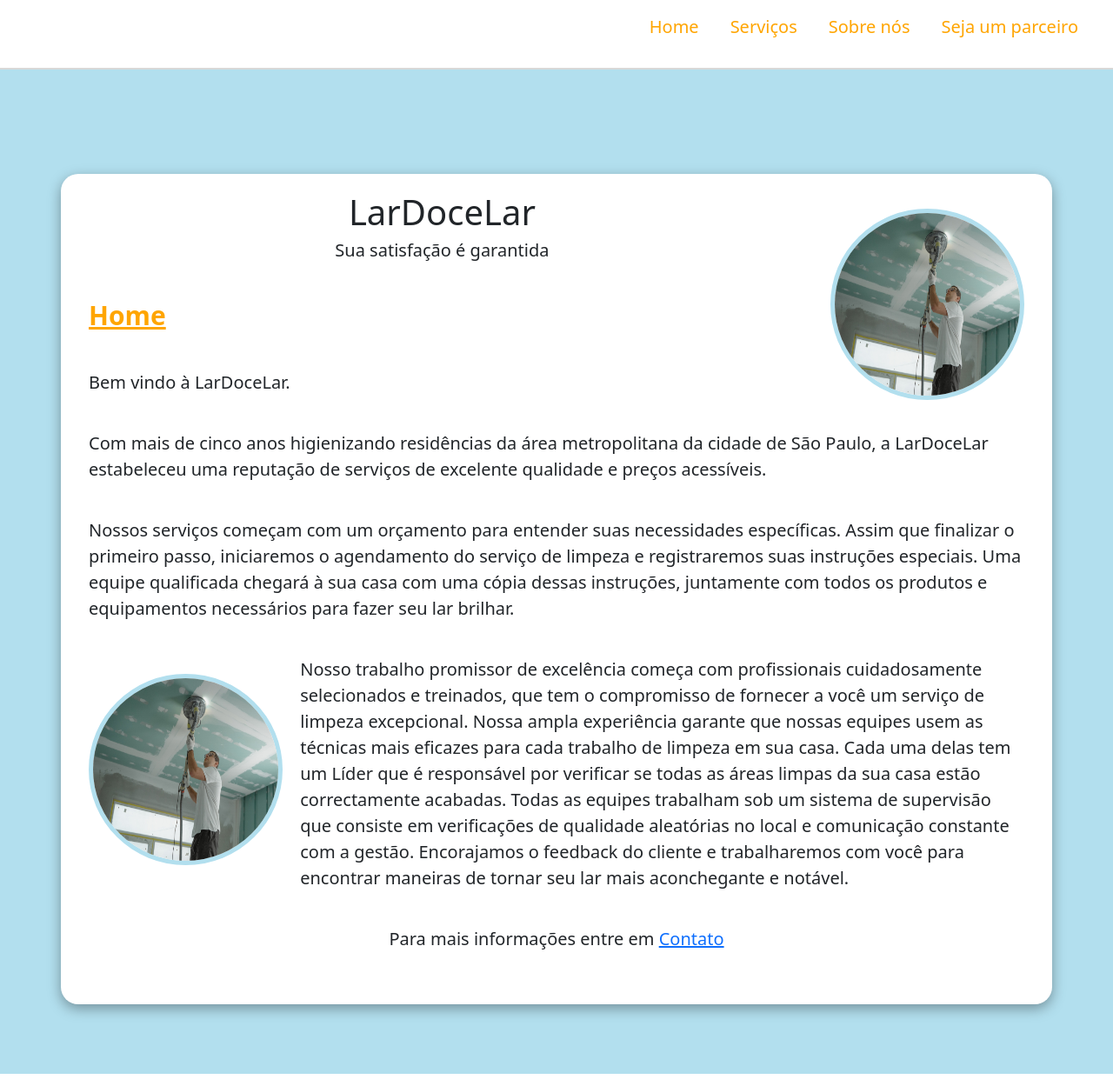
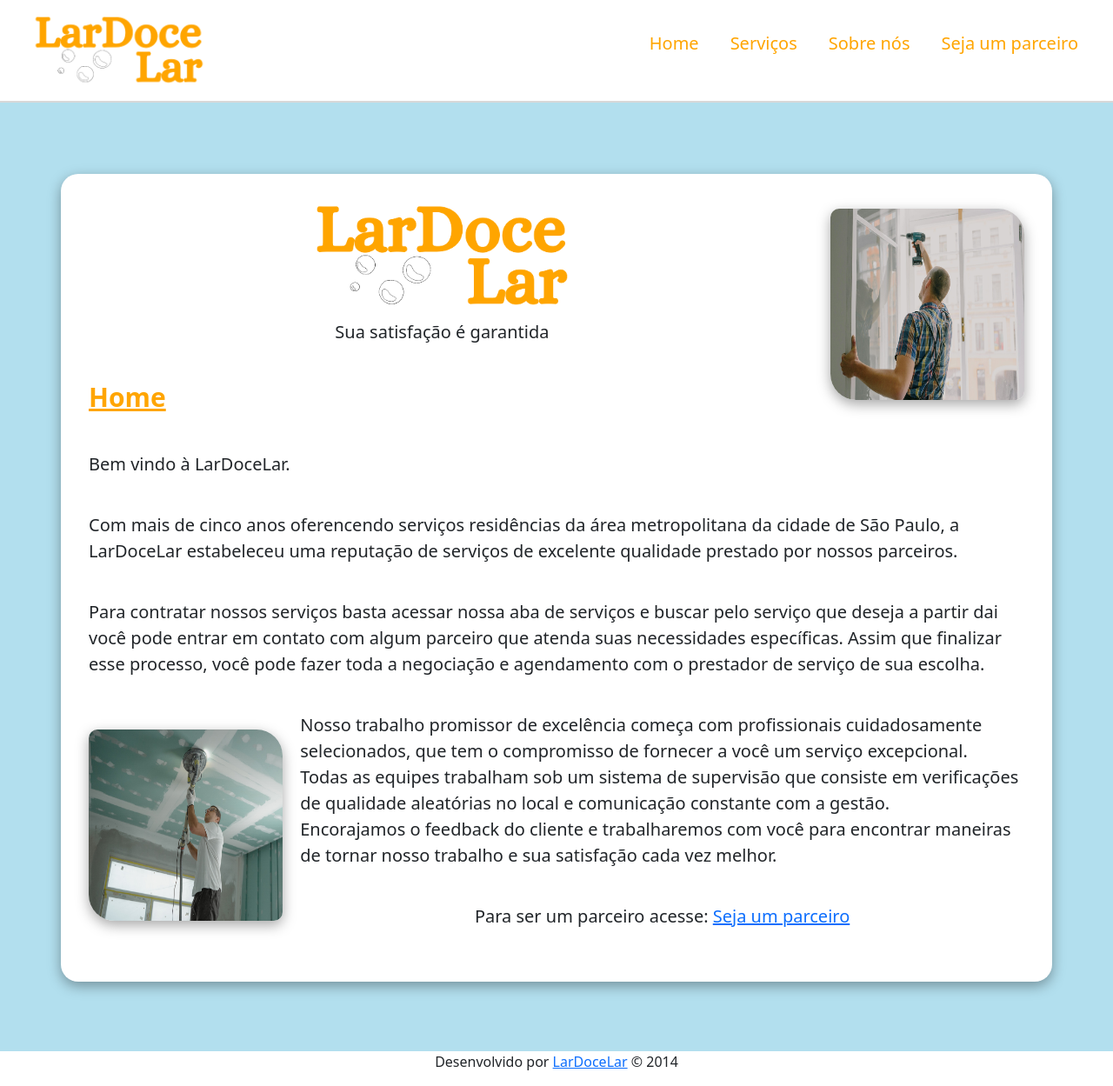
Before and after one commit to 1rafahub/ProjetoUni9-3-Semestre-, a Flask app: page / in a window 1280 px wide. Shown: the whole page at 87% size. Run offline with Flask 2, Linux system fonts and the light colour scheme; data that the repository does not hold is empty; some libraries are stand-ins or nearby versions.

Commit message:
adicionado rotas de erro 404 e 500 / adicionado html sobre nós / ajustado layout da página home / adicionado Logo LarDoceLar

```diff
--- a/controllers/routes.py
+++ b/controllers/routes.py
@@ -3,6 +3,16 @@
 from connection import connection_db
 import requests
 import json
+
+@app.errorhandler(404)
+def not_found(e):
+
+  return render_template("./404/404.html")
+
+@app.errorhandler(500)
+def internal_error(e):
+
+  return render_template("./500/500.html")
 
 
 @app.route("/", methods = ['GET'])
@@ -59,6 +69,6 @@
 def contato():
     return render_template("./contato/contato.html")
 
-@app.route("/sobre_nos")
+@app.route("/sobrenos")
 def sobre_nos():
     return render_template("./sobre_nos/sobre_nos.html")
--- a/static/css/home.css
+++ b/static/css/home.css
@@ -1,4 +1,8 @@
-
+.img-logo-home{
+        height: 150px;
+        width: 350px;
+        object-fit: contain;
+}
 
 .corpo{
     padding-top: 20px;
@@ -36,19 +40,19 @@
 .circle-home{
     z-index: -1;
     position: absolute;
-    border-radius: 50%;
     background-color: white;
     min-height: 220px;
     height: auto;
     min-width: 250px;
     width: auto;
     margin-left: 150px;
+    border-radius: 10px 30px;
 
 }
 
 .img-home{
     /* margin-top: 10px; */
-    border-radius: 50%;
+    border-radius: 10px 30px;
     margin: 20px;
     width: 20%;
     /* width: auto; */
@@ -59,7 +63,7 @@
 }
 
 .img-home-2{
-    border-radius: 50%;
+    border-radius: 10px 30px;
     margin: 20px;
     width: 20%;
     height: 220px;
@@ -70,9 +74,9 @@
 }
 
 .img-work {
-    border: 5px solid #B2DFEE;
     width: 100%;
     height: 220px;
-    border-radius: 50%;
+    border-radius: 10px 30px;
+    box-shadow: rgba(0, 0, 0, 0.35) 0px 5px 15px;
 
 }
--- a/static/css/navbar.css
+++ b/static/css/navbar.css
@@ -27,16 +27,11 @@
 } */
 
 .img-logo {
-    height: 150px;
+    height: 100px;
     width: 250px;
     object-fit: contain;
-
-
 }
 
-/* .nav-lista ul{
-    width: 100%;
-} */
 
 .navbar-nav li{
 margin-right: 20px;
@@ -59,32 +54,3 @@
     text-underline-offset: 10px;
     text-decoration-thickness: 5px;
 }
-
-
-
-/*
-.nav-route{
-    margin: 0 0.7em
-} */
-
-
-
-  .botao-logout button{
-    padding: 10px;
-    border-radius: 30px;
-    background-color: #dc3545;
-    text-align: center;
-    align-items: center;
-    height: 100%;
-    border: none;
-    font-size: 15px;
-
-  }
-
-  .btn-hover-logout:hover {
-    box-shadow: 3px 5px 5px #A9A9A9;
-    background-color: #FF9810;
-    color:white;
-    transform: scale(1.1);
-    transition: all 0.5s;
-  }
--- a/templates/home/home.html
+++ b/templates/home/home.html
@@ -1,41 +1,36 @@
 {% extends './master_layout/defaut.html' %}
-<!-- <link rel="stylesheet" href="../../static/css/home.css"> -->
+
 {% block body %}
-
-<!-- <div class="circle-home">        <img class="img-work" src="../../static/img/home-img.jpg" alt="">
-</div> -->
-
 
 <div class="container corpo">
     <div class="img-home">
-        <img class="img-work" src="../../static/img/home-img.jpg" alt="">
+        <img class="img-work" src="../../static/img/work.jpg" alt="">
     </div>
 
 
-    <h1>LarDoceLar</h1>
+    <div style="text-align: center;" class="div-logo">
+        <a  href="/">
+            <img class="img-logo-home" src="../../static/img/projeto-uni9.png">
+        </a>
+    </div>
     <h5>Sua satisfação é garantida</h5>
 
     <p id="text-home" class="indication-page" style="font-size: 30px ;"><u>Home</u></p>
     <p id="text-home">Bem vindo à LarDoceLar.</p>
 
     <p id="text-home">
-        Com mais de cinco anos higienizando resid&ecirc;ncias
+        Com mais de cinco anos oferencendo serviços resid&ecirc;ncias
         da &aacute;rea metropolitana da cidade de S&atilde;o
         Paulo, a LarDoceLar estabeleceu uma
         reputa&ccedil;&atilde;o de servi&ccedil;os de excelente
-        qualidade e pre&ccedil;os acess&iacute;veis.
+        qualidade prestado por nossos parceiros.
     </p>
 
     <p id="text-home">
-        Nossos servi&ccedil;os come&ccedil;am com um
-        or&ccedil;amento para entender suas necessidades
-        espec&iacute;ficas. Assim que finalizar o primeiro passo,
-        iniciaremos o agendamento do servi&ccedil;o de limpeza e
-        registraremos suas instru&ccedil;&otilde;es especiais.
-        Uma equipe qualificada chegar&aacute; &agrave; sua casa
-        com uma c&oacute;pia dessas instru&ccedil;&otilde;es,
-        juntamente com todos os produtos e equipamentos
-        necess&aacute;rios para fazer seu lar brilhar.
+        Para contratar nossos servi&ccedil;os basta acessar nossa aba de serviços e buscar pelo serviço que deseja
+        a partir dai você pode entrar em contato com algum parceiro que atenda suas necessidades
+        espec&iacute;ficas. Assim que finalizar esse processo,
+        você pode fazer toda a negociação e agendamento com o prestador de serviço de sua escolha.
     </p>
     <div class=" img-home-2">
         <img class="img-work" src="../../static/img/home-img.jpg" alt="">
@@ -43,26 +38,36 @@
     <p id="text-home">
         Nosso trabalho promissor de excel&ecirc;ncia
         come&ccedil;a com profissionais cuidadosamente
-        selecionados e treinados, que tem o compromisso de
-        fornecer a voc&ecirc; um servi&ccedil;o de limpeza
-        excepcional. Nossa ampla experi&ecirc;ncia garante que
-        nossas equipes usem as t&eacute;cnicas mais eficazes
-        para cada trabalho de limpeza em sua casa. Cada uma
-        delas tem um L&iacute;der que &eacute;
-        respons&aacute;vel por verificar se todas as
-        &aacute;reas limpas da sua casa est&atilde;o
-        correctamente acabadas. Todas as equipes trabalham sob
+        selecionados, que tem o compromisso de
+        fornecer a voc&ecirc; um servi&ccedil;o
+        excepcional.<br>
+
+        Todas as equipes trabalham sob
         um sistema de supervis&atilde;o que consiste em
         verifica&ccedil;&otilde;es de qualidade
         aleat&oacute;rias no local e comunica&ccedil;&atilde;o
-        constante com a gest&atilde;o. Encorajamos o feedback do
+        constante com a gest&atilde;o. <br>
+
+        Encorajamos o feedback do
         cliente e trabalharemos com voc&ecirc; para encontrar
-        maneiras de tornar seu lar mais aconchegante e
-        not&aacute;vel.
+        maneiras de tornar nosso trabalho e sua satisfação cada vez melhor.
     </p>
 
-    <p id="text-home" style="text-align: center;">Para mais informações entre em <a href="/contato">Contato</a></p>
+    <p id="text-home" style="text-align: center;">Para ser um parceiro acesse: <a href="/contato">Seja um parceiro</a></p>
 
 </div>
 
+
+<footer>
+    <div id="copy-area" style="text-align: center; background-color:white;">
+        <div class="container">
+            <div class="row">
+                <div class="col-md-12" style="text-align: center; background-color:white;">
+                    <p>Desenvolvido por <a href="/" target="_blank">LarDoceLar</a> &copy; 2014</p>
+                </div>
+            </div>
+        </div>
+    </div>
+</footer>
+
 {% endblock %}
--- a/templates/master_layout/defaut.html
+++ b/templates/master_layout/defaut.html
@@ -4,7 +4,7 @@
     <meta charset="UTF-8">
     <meta http-equiv="X-UA-Compatible" content="IE=edge">
     <meta name="viewport" content="width=device-width, initial-scale=1.0">
-    <title>Document</title>
+    <title>{% block subtitulo %} Home {% endblock%}</title>
 
     <!-- BOOTSTRAP CSS CDN -->
     <link href="https://cdn.jsdelivr.net/npm/bootstrap@5.2.0/dist/css/bootstrap.min.css" rel="stylesheet" integrity="sha384-gH2yIJqKdNHPEq0n4Mqa/HGKIhSkIHeL5AyhkYV8i59U5AR6csBvApHHNl/vI1Bx" crossorigin="anonymous">
@@ -28,10 +28,12 @@
         <nav class="navbar navbar-expand-lg w-100 mx-auto d-flex align-items-center justify-content-between"
             style="background-color:white;font-size:20px; border-bottom: 1px solid #d8d8d8;">
             <div class="container-fluid  container-lista">
-              <!-- <a  href="/home">
-                  <img class="img-logo " src="../../static/img/keyrus-teamportal.svg">
-              </a>
-           -->
+                <div class="div-logo">
+                    <a  href="/">
+                        <img class="img-logo" src="../../static/img/projeto-uni9.png">
+                    </a>
+                </div>
+
                 <button class="navbar-toggler" type="button" data-bs-toggle="collapse"
                     data-bs-target="#navbarSupportedContent" aria-controls="navbarSupportedContent"
                     aria-expanded="false" aria-label="Toggle navigation">
@@ -41,7 +43,7 @@
                     <ul class="navbar-nav" style="color:black;">
 
                         <li class="nav-item nav-route" >
-                            <a class="nav-link" href="/"><p > Home</p></a>
+                            <a class="nav-link" href="/"><p> Home</p></a>
                         </li>
 
                         <li class="nav-item nav-route" >
@@ -49,7 +51,7 @@
                         </li>
 
                         <li class="nav-item nav-route" >
-                            <a class="nav-link" href="/contratarservicos"><p > Sobre nós</p></a>
+                            <a class="nav-link" href="/sobrenos"><p > Sobre nós</p></a>
                         </li>
 
                         <li class="nav-item nav-route" >
```
Also changed, not shown: templates/404/404.html (added, +11 -0 lines), templates/500/500.html (added, +12 -0 lines), templates/contato/contato.html (+6 -3 lines), templates/contratar_servicos/contratar_servicos.html (+3 -4 lines), templates/sobre_nos/sobre_nos.html (+45 -0 lines), static/img/projeto-uni9.png (added), static/img/work.jpg (added).
